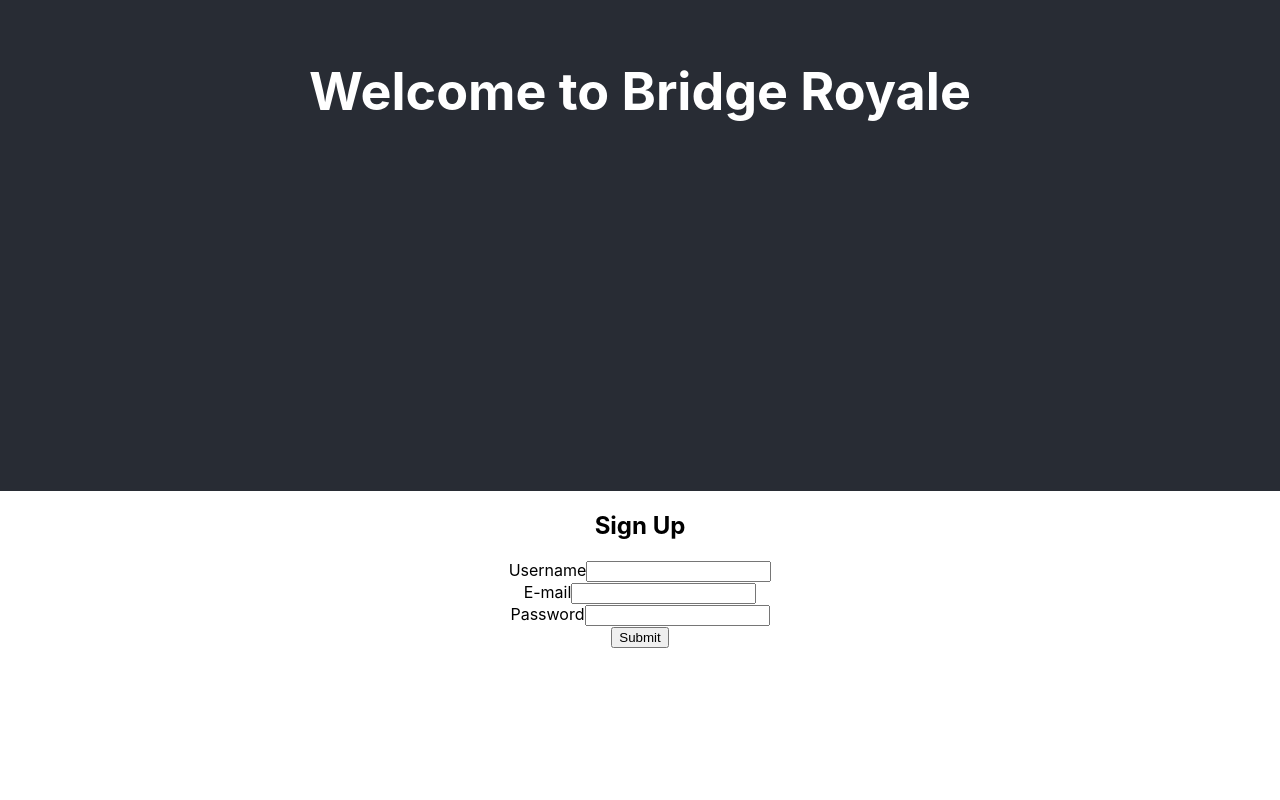
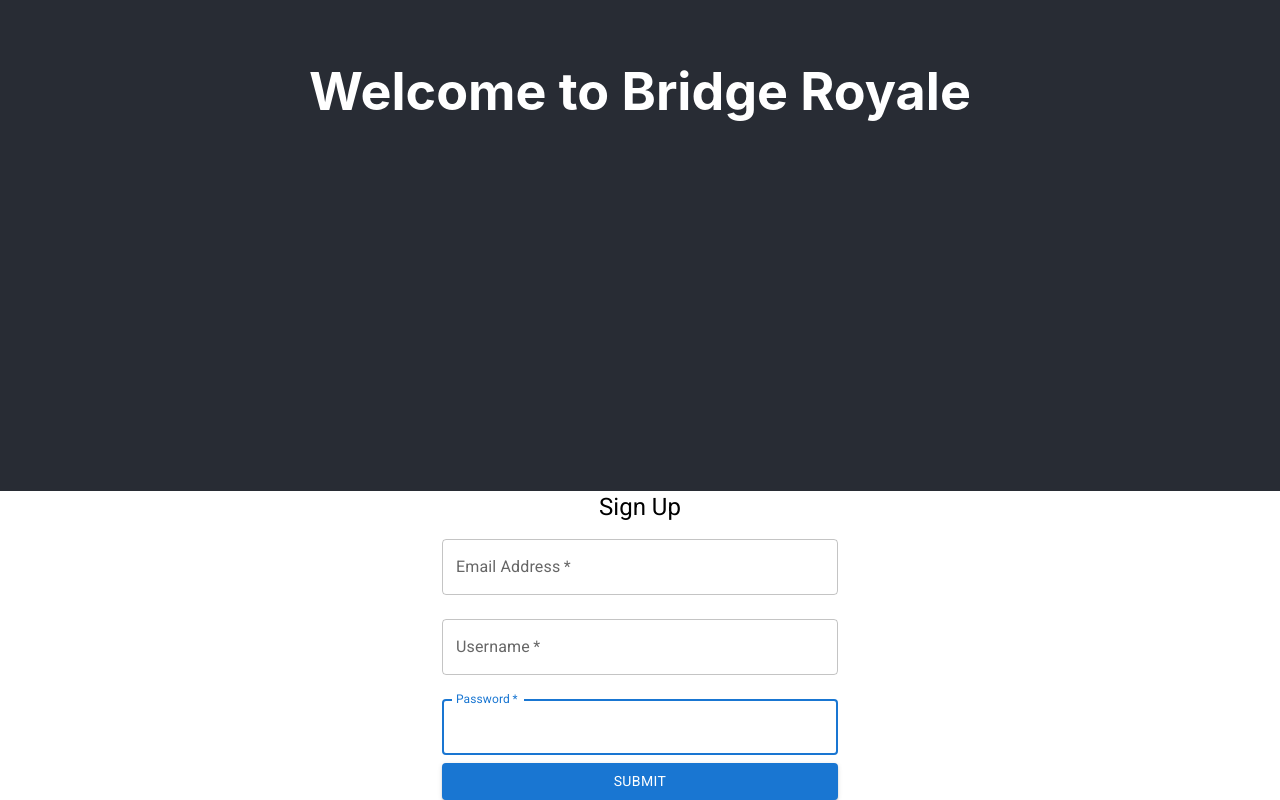
Before and after one commit to TheRealSTM/BridgeRoyaleFrontend, a React (Create React App) app: page /sign-up in a window 1280 px wide. Shown: the part 309-1109 px from the top of the page. Before the commit the page ends 957 px from the top, so only its background shows below. Built offline with nearby package versions, Linux system fonts and the light colour scheme.

Commit message:
Update sign-up form to material ui and create sign-up route

```diff
--- a/src/App.tsx
+++ b/src/App.tsx
@@ -1,7 +1,8 @@
 import React from 'react';
-import logo from './logo.svg';
 import './App.css';
+import { BrowserRouter as Router, Routes, Route } from 'react-router-dom';
 import SignUpForm from './sign-up/SignUpForm';
+
 
 function App() {
   return (
@@ -10,7 +11,11 @@ function App() {
         <h1>Welcome to Bridge Royale</h1>
       </header>
       <main>
-        <SignUpForm />
+        <Router>
+          <Routes>
+            <Route path="/sign-up" element={<SignUpForm />} />
+          </Routes>
+        </Router>
       </main>
     </div>
   );
--- a/src/index.tsx
+++ b/src/index.tsx
@@ -3,6 +3,7 @@ import ReactDOM from 'react-dom/client';
 import './index.css';
 import App from './App';
 import reportWebVitals from './reportWebVitals';
+import "@fontsource/roboto";
 
 const root = ReactDOM.createRoot(
   document.getElementById('root') as HTMLElement
--- a/src/sign-up/SignUpForm.tsx
+++ b/src/sign-up/SignUpForm.tsx
@@ -1,4 +1,7 @@
+import Button from '@mui/material/Button';
 import React, { useState } from 'react';
+import { Container } from "@mui/system";
+import { TextField, Typography } from '@mui/material';
 
 interface SignUpFormState {
     username: string;
@@ -21,44 +24,65 @@ const SignUpForm: React.FC = () => {
     };
 
     const handleSubmit = (e: React.FormEvent) => {
+        console.log("Submit was pressed")
         console.log(formData);
     }
 
     return (
-        <div>
-            <h2>Sign Up</h2>
-            <div>
-                <label htmlFor="username">Username</label>
-                <input
-                  type="text"
+        <Container component="main" maxWidth="xs">
+            <Typography component="h1" variant="h5">
+                Sign Up
+            </Typography>
+            <form noValidate onSubmit={handleSubmit}>
+                <TextField
+                  variant="outlined"
+                  margin="normal"
+                  required
+                  fullWidth
+                  id="email"
+                  label="Email Address"
+                  name="email"
+                  autoFocus
+                  value={formData.email}
+                  onChange={handleChange}
+                />
+                <TextField
+                  variant="outlined"
+                  margin="normal"
+                  required
+                  fullWidth
                   id="username"
+                  label="Username"
                   name="username"
+                  autoFocus
                   value={formData.username}
                   onChange={handleChange}
                 />
-            </div>
-            <div>
-                <label  htmlFor="email">E-mail</label>
-                <input
-                  type="text"
-                  id="email"
-                  name="email"
-                  value={formData.email}
+                <TextField
+                  variant="outlined"
+                  margin="normal"
+                  required
+                  fullWidth
+                  id="password"
+                  label="Password"
+                  name="password"
+                  type="password"
+                  autoFocus
+                  value={formData.password}
+                  autoComplete="current-password"
                   onChange={handleChange}
                 />
-            </div>
-            <div>
-                <label htmlFor="password">Password</label>
-                <input
-                   type="password"
-                   id="password"
-                   name="password"
-                   value={formData.password}
-                   onChange={handleChange}
-                />
-            </div>
-            <button onClick={handleSubmit}>Submit</button>
-        </div>
+                <Button
+                  type="submit"
+                  fullWidth
+                  variant="contained"
+                  color="primary"
+                >
+                  Submit
+                </Button>
+
+            </form>
+        </Container>
     )
 }
 
```
Also changed, not shown: package.json (+12 -3 lines), src/logo.svg (deleted), 1 other file (tests, documents, lock files or other folders).
